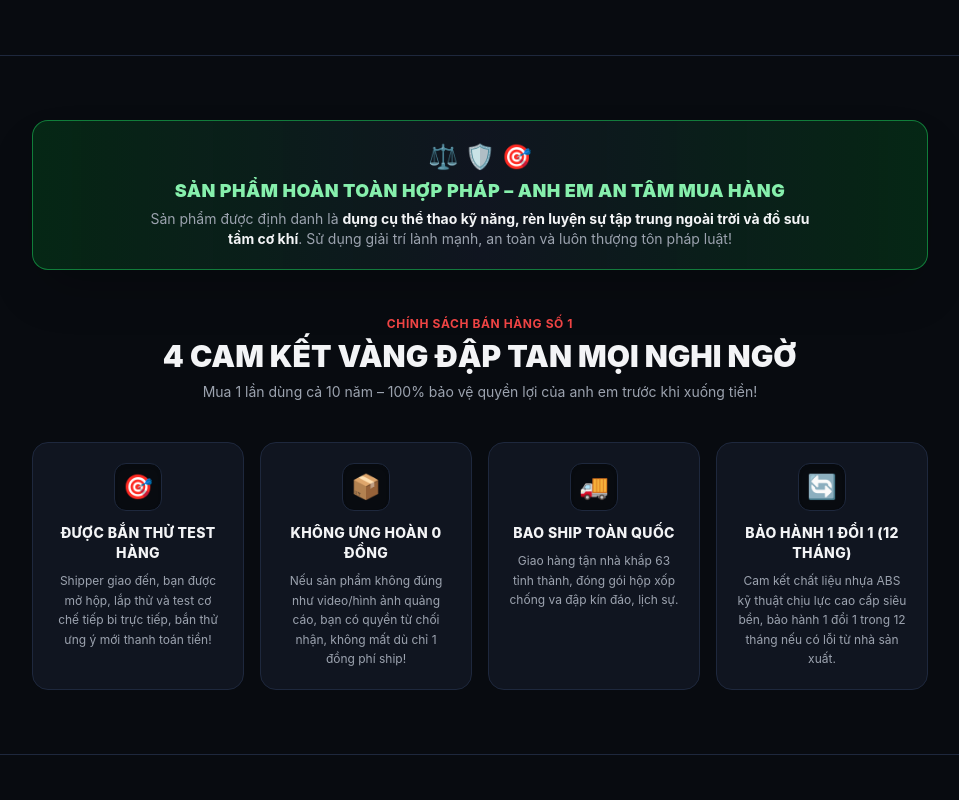
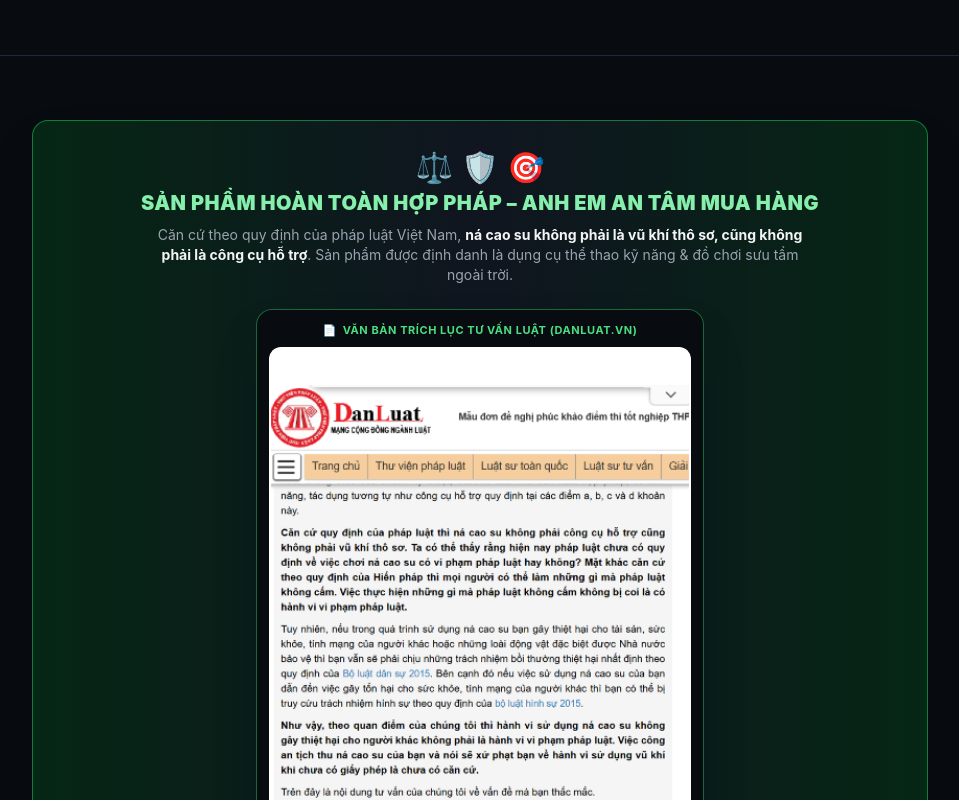
Before and after one commit to huykent/landingpage, a Next.js app: page / in a window 1280 px wide. Shown: the part 5740-6540 px from the top of the page, without its empty margins (160-1119 px from the left). Built offline with nearby package versions, Linux system fonts and the light colour scheme; no server answers.

Commit message:
feat: integrate official legal document proof to commitments section (bump v1.2.2)

```diff
--- a/components/CommitmentsSection.tsx
+++ b/components/CommitmentsSection.tsx
@@ -1,9 +1,11 @@
+import Image from 'next/image'
+
 export default function CommitmentsSection() {
   const commitments = [
     {
       icon: '🎯',
       title: 'ĐƯỢC BẮN THỬ TEST HÀNG',
-      desc: 'Shipper giao đến, bạn được mở hộp, lắp thử và test cơ chế tiếp bi trực tiếp, bắn thử ưng ý mới thanh toán tiền!',
+      desc: 'Shipper giao đến, bạn được mở hộp, lắp thử và test cơ chế tiếp bi 8mm trực tiếp, bắn thử ưng ý mới thanh toán tiền!',
     },
     {
       icon: '📦',
@@ -26,14 +28,35 @@ export default function CommitmentsSection() {
     <section className="py-12 sm:py-16 border-b border-keyline bg-paper">
       <div className="site-container">
         {/* Big Legal & Peace of Mind Banner */}
-        <div className="max-w-4xl mx-auto mb-10 p-4 sm:p-5 rounded-2xl bg-gradient-to-r from-green-950/80 via-surface to-green-950/80 border border-green-600/70 text-center shadow-2xl">
-          <div className="text-xl sm:text-2xl mb-1">⚖️ 🛡️ 🎯</div>
-          <h3 className="text-sm sm:text-base md:text-lg font-black text-green-300 uppercase tracking-wide">
+        <div className="max-w-4xl mx-auto mb-10 p-5 sm:p-7 rounded-2xl bg-gradient-to-r from-green-950/80 via-surface to-green-950/80 border border-green-600/70 text-center shadow-2xl">
+          <div className="text-2xl sm:text-3xl mb-1">⚖️ 🛡️ 🎯</div>
+          <h3 className="text-base sm:text-xl font-black text-green-300 uppercase tracking-wide">
             Sản Phẩm Hoàn Toàn Hợp Pháp – Anh Em An Tâm Mua Hàng
           </h3>
-          <p className="text-xs sm:text-sm text-ink-muted mt-1 max-w-2xl mx-auto leading-relaxed">
-            Sản phẩm được định danh là <strong className="text-ink">dụng cụ thể thao kỹ năng, rèn luyện sự tập trung ngoài trời và đồ sưu tầm cơ khí</strong>. Sử dụng giải trí lành mạnh, an toàn và luôn thượng tôn pháp luật!
+          <p className="text-xs sm:text-sm text-ink-muted mt-2 max-w-2xl mx-auto leading-relaxed">
+            Căn cứ theo quy định của pháp luật Việt Nam, <strong className="text-ink">ná cao su không phải là vũ khí thô sơ, cũng không phải là công cụ hỗ trợ</strong>. Sản phẩm được định danh là dụng cụ thể thao kỹ năng &amp; đồ chơi sưu tầm ngoài trời.
           </p>
+
+          {/* Ảnh Dẫn Chứng Tư Vấn Luật Dân Luật */}
+          <div className="mt-6 max-w-md mx-auto">
+            <div className="p-2 sm:p-3 rounded-2xl bg-paper border border-green-500/50 shadow-2xl overflow-hidden">
+              <div className="text-[11px] font-bold text-green-400 uppercase tracking-wider mb-2 flex items-center justify-center gap-1.5">
+                <span>📄</span>
+                <span>Văn Bản Trích Lục Tư Vấn Luật (DanLuat.vn)</span>
+              </div>
+              <div className="relative aspect-[3/4] w-full rounded-xl overflow-hidden bg-white">
+                <Image
+                  src="/assets/anh-luat.png"
+                  alt="Văn bản tư vấn pháp luật ná cao su hoàn toàn hợp pháp"
+                  fill
+                  className="object-contain"
+                />
+              </div>
+              <p className="text-[11px] text-ink-muted mt-2.5 italic">
+                *Kết luận: Hành vi sở hữu và chơi ná cao su giải trí lành mạnh không gây thiệt hại cho người khác hoàn toàn không vi phạm pháp luật.
+              </p>
+            </div>
+          </div>
         </div>
 
         <div className="text-center max-w-2xl mx-auto mb-10">
--- a/package.json
+++ b/package.json
@@ -1,6 +1,6 @@
 {
   "name": "nalienthanh-store",
-  "version": "1.2.1",
+  "version": "1.2.2",
   "private": true,
   "scripts": {
     "dev": "next dev",
--- a/version.json
+++ b/version.json
@@ -1,5 +1,5 @@
 {
   "name": "nalienthanh-store",
-  "version": "1.2.1",
+  "version": "1.2.2",
   "description": "Landing Page Trạc Liên Thanh & Sales Hub (nalienthanh.store)"
 }
```
Also changed, not shown: public/assets/anh-luat.png (added), 1 other file (tests, documents, lock files or other folders).
